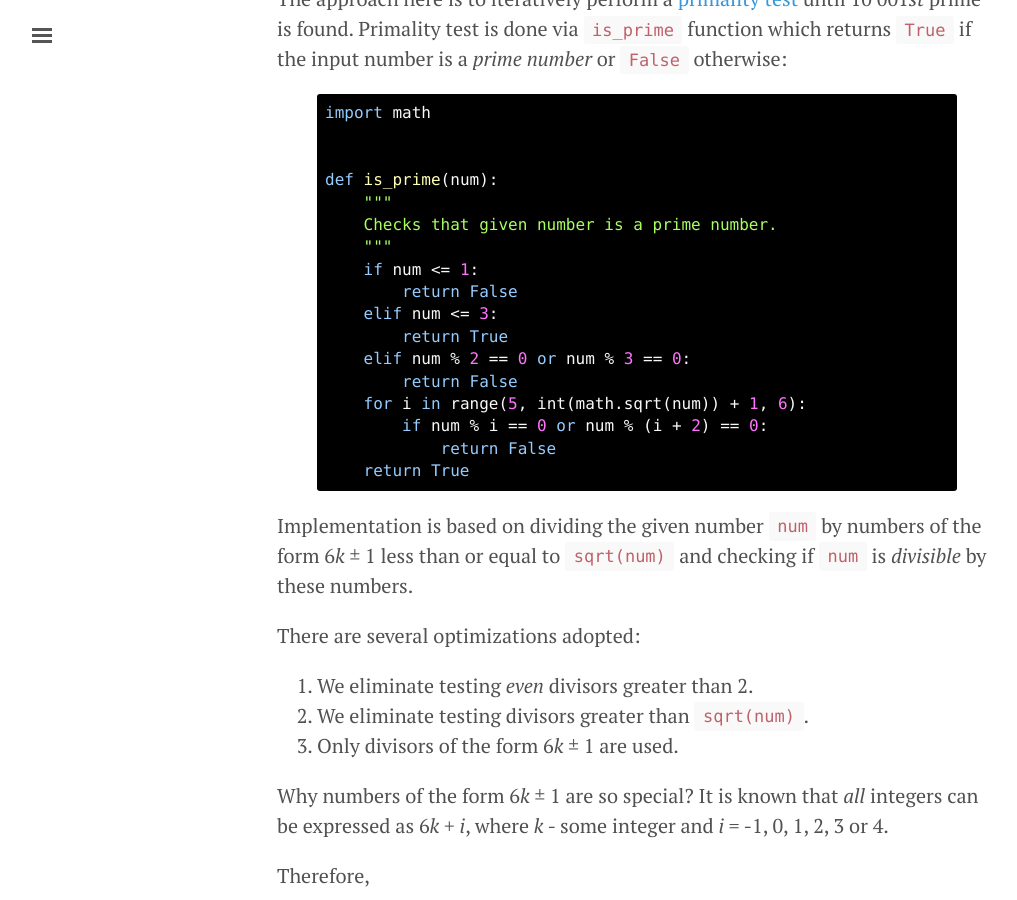
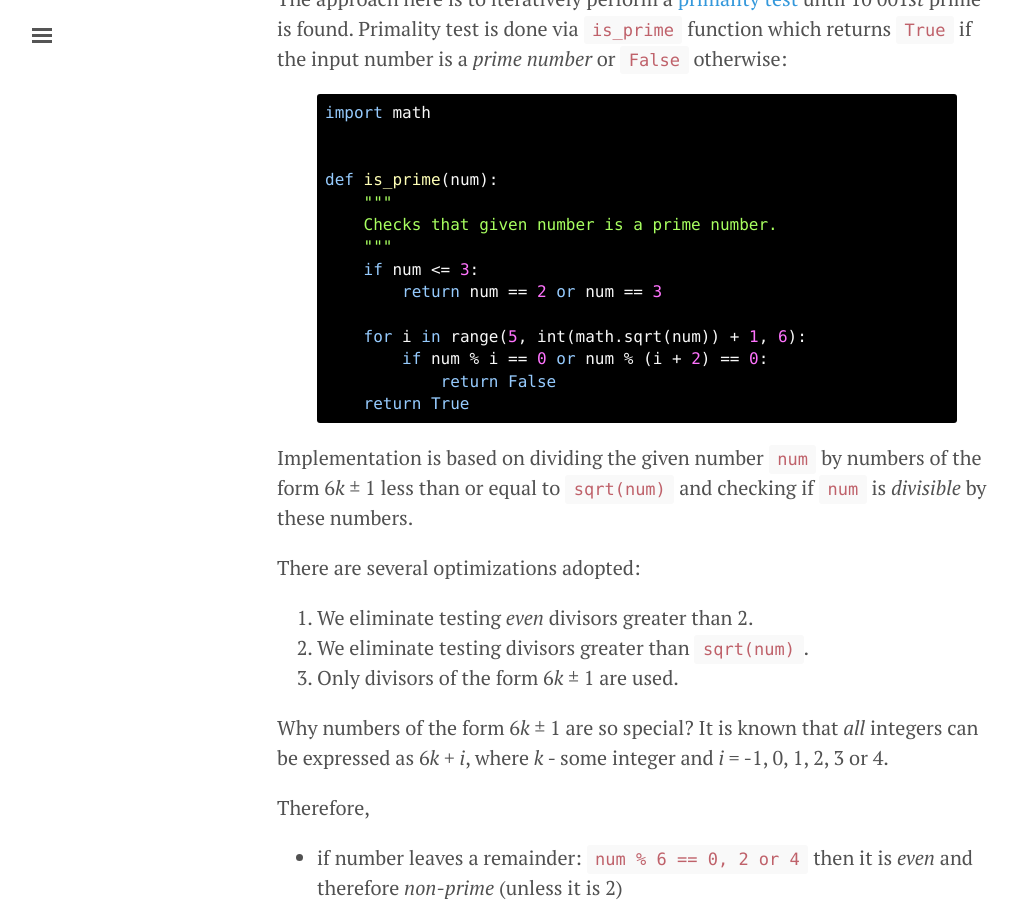
Before and after one commit to pavdmyt/pavdmyt.github.io, a Jekyll site: the page built from _posts/2016-01-13-Python-solutions-Project-Euler-01-10.md, in a window 1280 px wide and 900 px high, scrolled down 6697 px. Shown: the whole window, without its empty margins (3-1020 px from the left). Built offline with Jekyll 4.4.1, drawn with Linux system fonts in a browser that asks for light colours; comment, search, counter and statistics services are not loaded.

Commit message:
"Python solutions for the Project Euler (problems 1-10)" post revisions.

```diff
--- a/_posts/2016-01-13-Python-solutions-Project-Euler-01-10.md
+++ b/_posts/2016-01-13-Python-solutions-Project-Euler-01-10.md
@@ -264,12 +264,9 @@
     """
     Checks that given number is a prime number.
     """
-    if num <= 1:
-        return False
-    elif num <= 3:
-        return True
-    elif num % 2 == 0 or num % 3 == 0:
-        return False
+    if num <= 3:
+        return num == 2 or num == 3
+
     for i in range(5, int(math.sqrt(num)) + 1, 6):
         if num % i == 0 or num % (i + 2) == 0:
             return False
```
Also changed, not shown: other parts of _posts/2016-01-13-Python-solutions-Project-Euler-01-10.md (+1 -1 lines).
